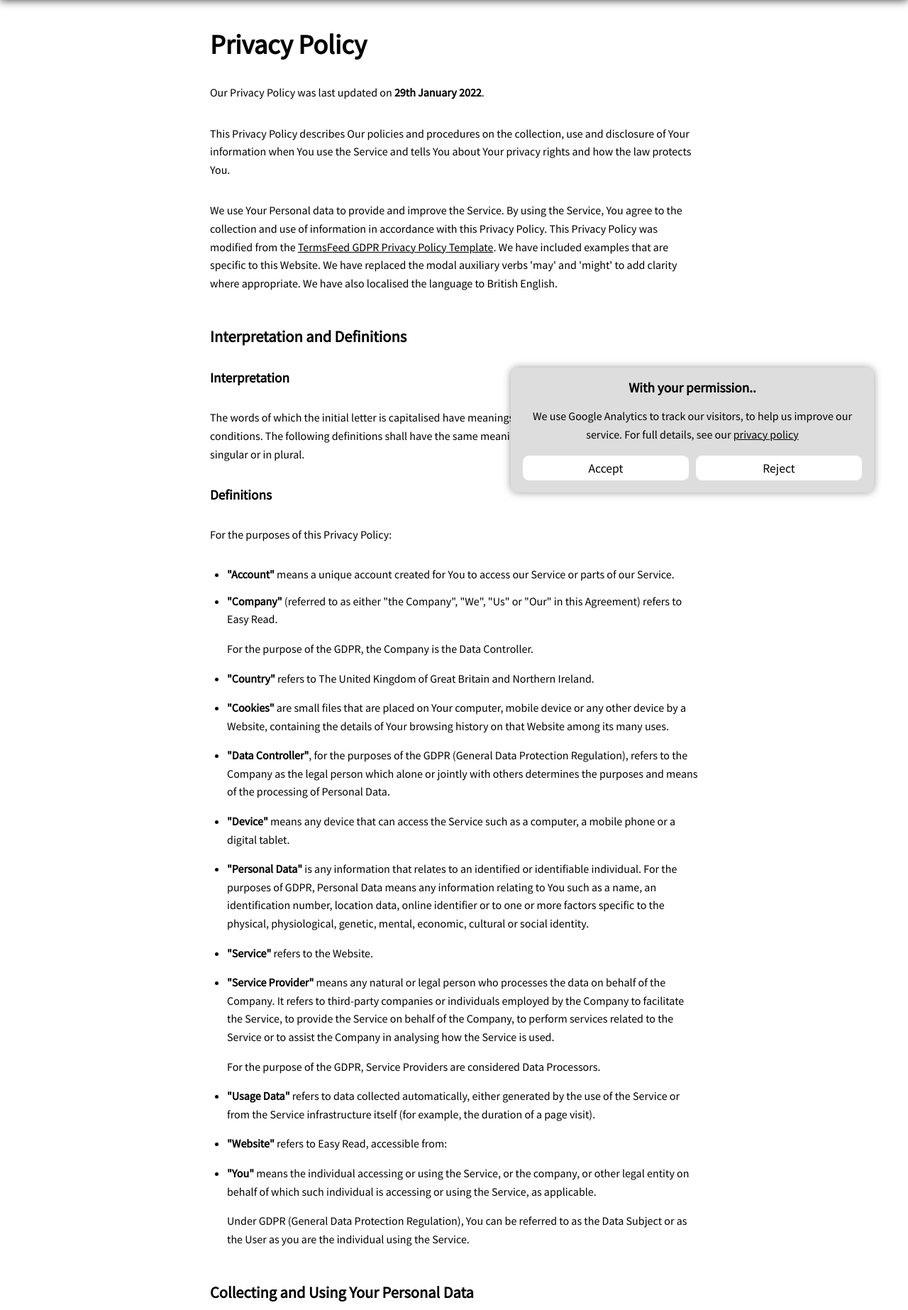
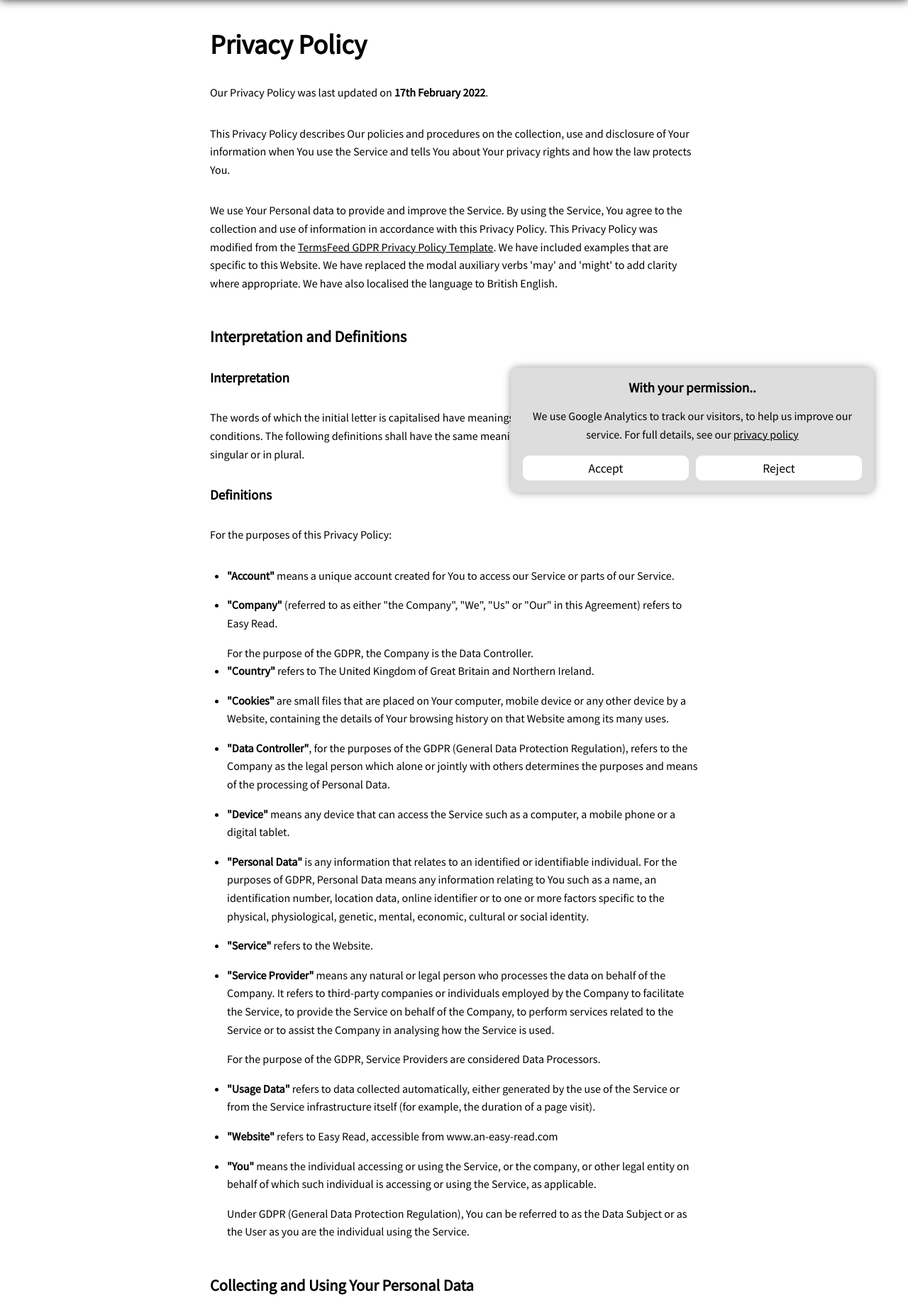
Before and after one commit to adkwalters/an-easy-read, a Flask app: page /privacy-policy in a window 1280 px wide. Shown: the part 74-1920 px from the top of the page at 71% size. Run offline with Flask 2, Linux system fonts and the light colour scheme; some libraries are stand-ins or nearby versions.

Commit message:
Update: legal pages with new domain and email info
Update the terms and conditions and privacy policy with information
about the site's domain (www.an-easy-read.com) and email contact
information.

```diff
--- a/app/templates/privacy-policy.html
+++ b/app/templates/privacy-policy.html
@@ -22,7 +22,7 @@
 {% block main %}
     <div id="legal-page" class="full-page">
         <h1>Privacy Policy</h1>
-        <p>Our Privacy Policy was last updated on <strong>29th January 2022</strong>.</p>
+        <p>Our Privacy Policy was last updated on <strong>17th February 2022</strong>.</p>
         <p>This Privacy Policy describes Our policies and procedures on the collection, use and disclosure of Your information when You use the Service and tells You about Your privacy rights and how the law protects You.</p>
         <p>We use Your Personal data to provide and improve the Service. By using the Service, You agree to the collection and use of information in accordance with this Privacy Policy. This Privacy Policy was modified from the <a href="https://www.termsfeed.com/blog/sample-gdpr-privacy-policy-template/">TermsFeed GDPR Privacy Policy Template</a>. We have included examples that are specific to this Website. We have replaced the modal auxiliary verbs 'may' and 'might' to add clarity where appropriate. We have also localised the language to British English.</p>
         <h2>Interpretation and Definitions</h2>
@@ -31,19 +31,19 @@
         <h3>Definitions</h3>
         <p>For the purposes of this Privacy Policy:</p>
         <ul>
-            <li><strong>"Account"</strong> means a unique account created for You to access our Service or parts of our Service.</li>
-            <li><p><strong>"Company"</strong> (referred to as either "the Company", "We", "Us" or "Our" in this Agreement) refers to Easy Read.</p>
+            <li><p><strong>"Account"</strong> means a unique account created for You to access our Service or parts of our Service.</p></li>
+            <li><p><strong>"Company"</strong> (referred to as either "the Company", "We", "Us" or "Our" in this Agreement) refers to Easy Read.</p></li>
                 <p>For the purpose of the GDPR, the Company is the Data Controller.</p></li>
             <li><p><strong>"Country"</strong> refers to The United Kingdom of Great Britain and Northern Ireland.</p></li>
             <li><p><strong>"Cookies"</strong> are small files that are placed on Your computer, mobile device or any other device by a Website, containing the details of Your browsing history on that Website among its many uses.</p></li>
             <li><p><strong>"Data Controller"</strong>, for the purposes of the GDPR (General Data Protection Regulation), refers to the Company as the legal person which alone or jointly with others determines the purposes and means of the processing of Personal Data.</p></li>
             <li><p><strong>"Device"</strong> means any device that can access the Service such as a computer, a mobile phone or a digital tablet.</p></li>
             <li><p><strong>"Personal Data"</strong> is any information that relates to an identified or identifiable individual. For the purposes of GDPR, Personal Data means any information relating to You such as a name, an identification number, location data, online identifier or to one or more factors specific to the physical, physiological, genetic, mental, economic, cultural or social identity.</p></li>
-            <li><p><strong>"Service"</strong> refers to the Website.</li>
+            <li><p><strong>"Service"</strong> refers to the Website.</p></li>
             <li><p><strong>"Service Provider"</strong> means any natural or legal person who processes the data on behalf of the Company. It refers to third-party companies or individuals employed by the Company to facilitate the Service, to provide the Service on behalf of the Company, to perform services related to the Service or to assist the Company in analysing how the Service is used.</p>
                 <p>For the purpose of the GDPR, Service Providers are considered Data Processors.</p></li>
             <li><p><strong>"Usage Data"</strong> refers to data collected automatically, either generated by the use of the Service or from the Service infrastructure itself (for example, the duration of a page visit).</p></li>
-            <li><p><strong>"Website"</strong> refers to Easy Read, accessible from:</p></li><!-- !! Update URL upon deployment -->
+            <li><p><strong>"Website"</strong> refers to Easy Read, accessible from www.an-easy-read.com</p></li>
             <li><p><strong>"You"</strong> means the individual accessing or using the Service, or the company, or other legal entity on behalf of which such individual is accessing or using the Service, as applicable.</p>
                 <p>Under GDPR (General Data Protection Regulation), You can be referred to as the Data Subject or as the User as you are the individual using the Service.</p></li>
         </ul>
@@ -62,7 +62,7 @@
         <p>Usage Data may include information such as Your Device's Internet Protocol address (e.g. IP address), browser type, browser version, the pages of our Service that You visit, the time and date of Your visit, the time spent on those pages, unique device identifiers and other diagnostic data.</p>
         <p>When You access the Service by or through a mobile device, We may collect certain information automatically, including, but not limited to, the type of mobile device You use, Your mobile device unique ID, the IP address of Your mobile device, Your mobile operating system, the type of mobile Internet browser You use, unique device identifiers and other diagnostic data.</p>
         <p>We also collect information that Your browser sends whenever You visit our Service or when You access the Service by or through a mobile device.</p>
-        <h4>Tracking Technologies and Cookies</h4>
+        <h3>Tracking Technologies and Cookies</h3>
         <p>We use Cookies and similar tracking technologies to track the activity on Our Service and store certain information. Tracking technologies used are beacons, tags, and scripts to collect and track information and to improve and analyse Our Service. The technologies We use include:</p>
         <ul>
             <li><p><strong>Cookies or Browser Cookies</strong>: A cookie is a small file placed on Your Device. You can instruct Your browser to refuse all Cookies or to indicate when a Cookie is being sent. HoWever, if You do not accept Cookies, You will not be able to use some parts of our Service, such as the 'remember me' function during login. Unless you have adjusted Your browser setting so that it will refuse Cookies, our Service will use Cookies.</p></li>
@@ -88,8 +88,17 @@
                 <p>Administered by: Third-Parties</p>
                 <p>Purpose: These Cookies are used to track information about traffic to the Website and how users use the Website. The information gathered via these Cookies directly or indirectly identify you as an individual visitor. This is because the information collected is typically linked to a pseudonymous identifier associated with the Device You use to access the Website. We also use these Cookies to test new pages, features or new functionality of the Website to see how Our users react to them.</p></li>
         </ul>
-        <p>For more information about the cookies We use and your choices regarding cookies, please visit our Cookies Policy page.</p><!-- !! Link needed -->
-        <h2>Use of Your Personal Data</h2>
+        <h3>Your Choices Regarding Cookies</h3>
+        <p>If You prefer to avoid the use of Cookies on the Website, first You must disable the use of Cookies in your browser and then delete the Cookies saved in your browser associated with this website. You may use this option for preventing the use of Cookies at any time.</p>
+        <p>If You do not accept Our Cookies, You may experience some inconvenience in your use of the Website and some features may not function properly.</p>
+        <p>If You'd like to delete Cookies or instruct your web browser to delete or refuse Cookies, please visit the help pages of your web browser.</p>
+        <ul>
+            <li><p>For the Chrome web browser, please visit <a href="https://support.google.com/accounts/answer/32050" rel="external nofollow noopener" target="_blank">this page from Google</a></p></li>
+            <li><p>For the Internet Explorer web browser, please visit <a href="http://support.microsoft.com/kb/278835" rel="external nofollow noopener" target="_blank">this page from Microsoft</a></p></li>
+            <li><p>For the Firefox web browser, please visit <a href="https://support.mozilla.org/en-US/kb/delete-cookies-remove-info-websites-stored" rel="external nofollow noopener" target="_blank">this page from Mozilla</a></p></li>
+            <li><p>For the Safari web browser, please visit <a href="https://support.apple.com/guide/safari/manage-cookies-and-website-data-sfri11471/mac" rel="external nofollow noopener" target="_blank">this page from Apple</a></p></li>
+        </ul>
+        <p>For any other web browser, please visit your web browser's official web pages.</p>        <h2>Use of Your Personal Data</h2>
         <p>The Company uses Personal Data for the following purposes:</p>
         <ul>
             <li><p><strong>To provide and maintain our Service</strong>: including to monitor the usage of our Service.</p></li>
@@ -136,9 +145,9 @@
         <h2>Detailed Information on the Processing of Your Personal Data</h2>
         <p>The Service Providers We use may have access to Your Personal Data. These third-party vendors collect, store, use, process and transfer information about Your activity on Our Service in accordance with their Privacy Policies.</p>
         <h3>Analytics</h3>
-        <p>We use the following third-party Service providers to monitor and analyse the use of our Service.</p>
+        <p>We use the following third-party Service providers to monitor and analyse the use of our Service:</p>
         <ul>
-            <li><p></p></li><!-- !! Update after adding tracking -->
+            <li><p><Strong>Google Analytics</Strong>: a web analytics service offered by Google LLC ("Google") to track and report website traffic.</p></li>
         </ul>
         <h3>Email Marketing</h3>
         <p>We use Your Personal Data to contact You with newsletters, marketing or promotional materials and other information that may be of interest to You. You may opt-out of receiving any, or all, of these communications from Us by following the unsubscribe link or instructions provided in any email We send or by contacting Us.</p>
@@ -176,13 +185,13 @@
         <p>We have no control over and assume no responsibility for the content, privacy policies or practices of any third party sites or services.</p>
         <h2>Changes to this Privacy Policy</h2>
         <p>We will update Our Privacy Policy from time to time. We will notify You of any changes by posting the new Privacy Policy on this page.</p>
-        <p>We will let You know via email and/or a prominent notice on Our Service, prior to the change becoming effective and update the "Last updated" date at the top of this Privacy Policy.</p>
+        <p>We will let You know via email and/or a prominent notice on Our Service, prior to the change becoming effective and update the "last updated" date at the top of this Privacy Policy.</p>
         <p>You are advised to review this Privacy Policy periodically for any changes. Changes to this Privacy Policy are effective when they are posted on this page.</p>
         <h2>Contact Us</h2>
         <p>If you have any questions about this Privacy Policy, You can contact us:</p>
         <ul>
             <li><p>By visiting Our <a href="{{ url_for('main.contact')}}">Contact Us</a> page on our Website.</p></li>
-            <li><p>By sending us an email at:</p></li><!-- !! Update on deployment -->
+            <li><p>By sending us an email at email@an-easy-read.com</p></li>
         </ul>
     </div>
 {% endblock %}
```
Also changed, not shown: app/templates/terms-and-conditions.html (+5 -5 lines).
